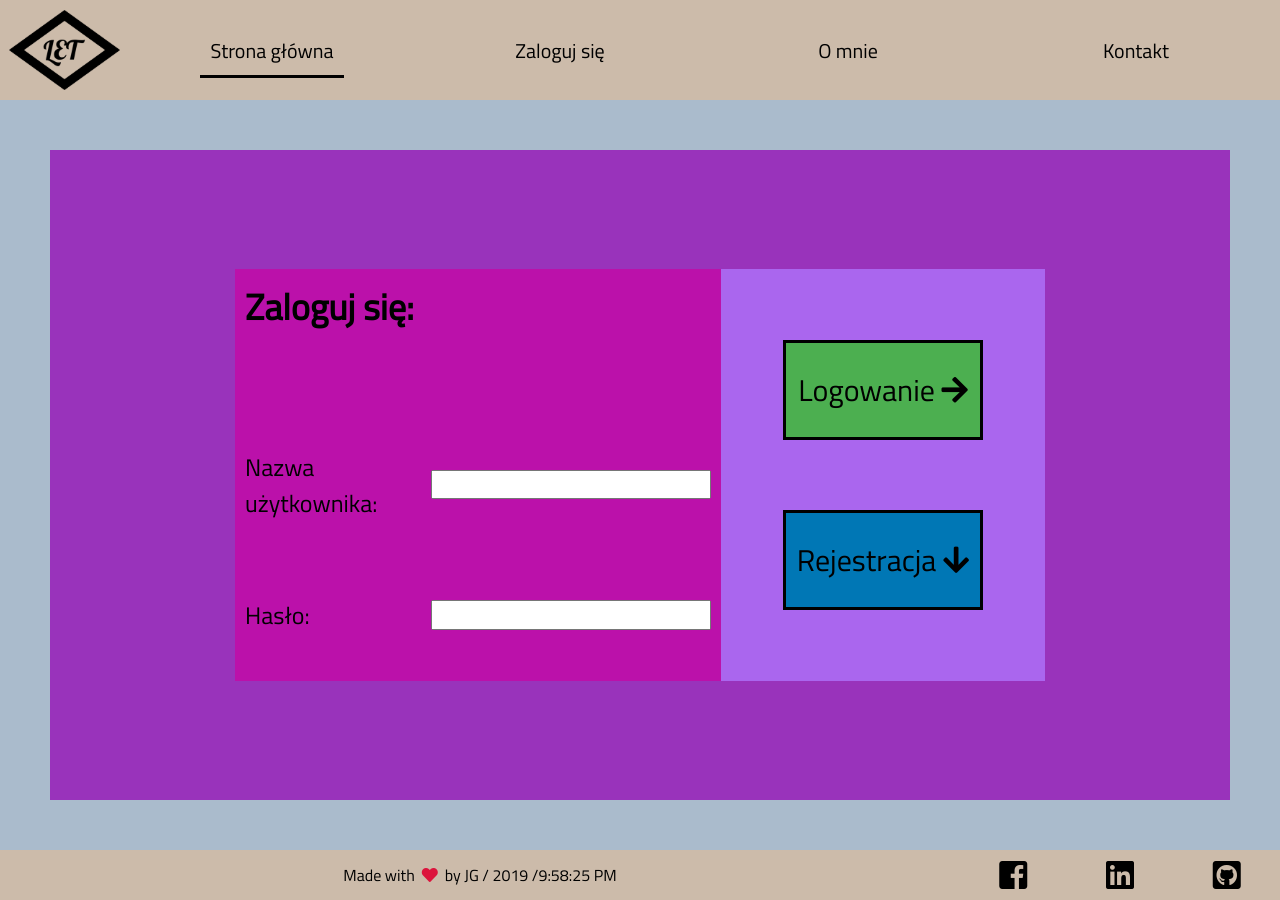
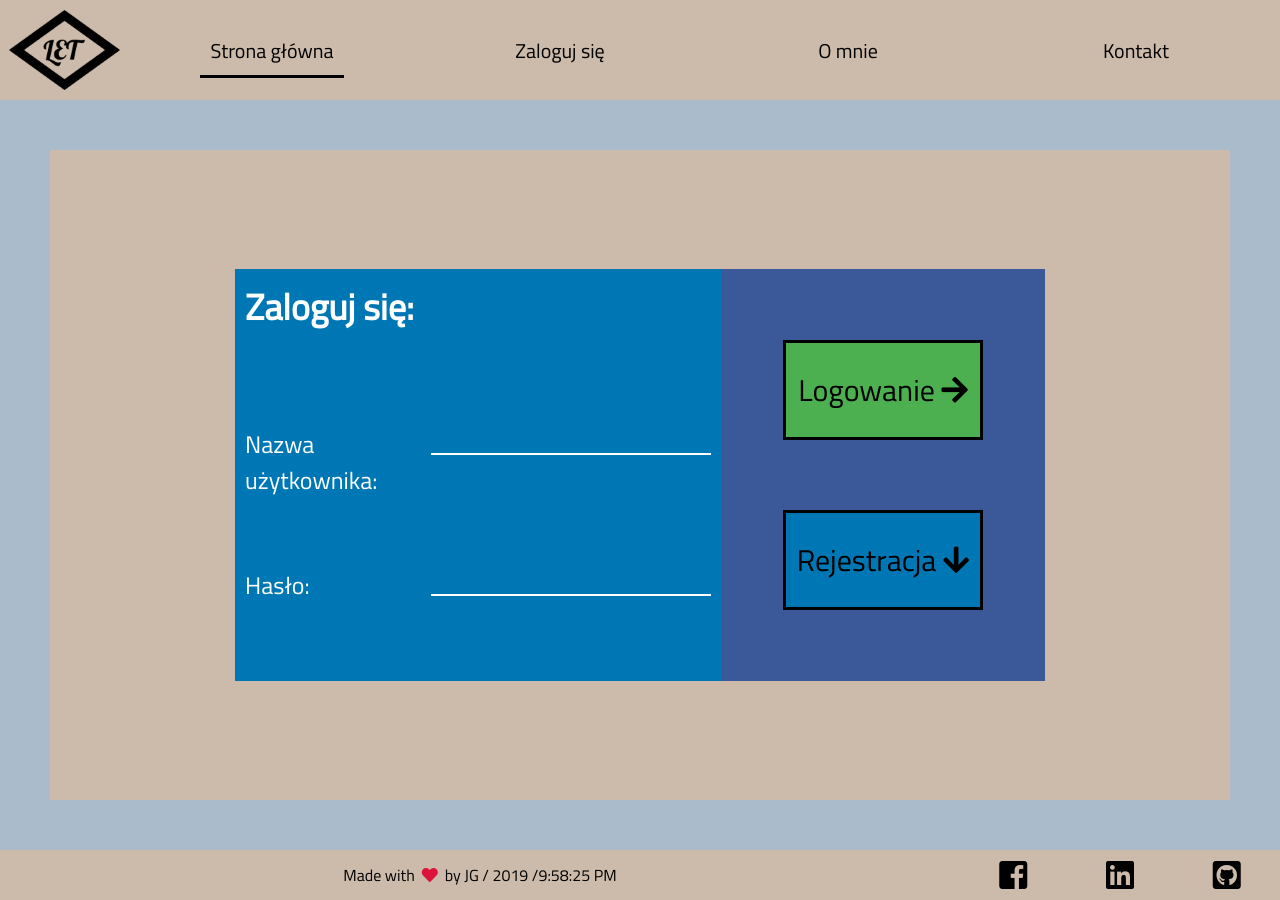
Before and after one commit to gawronskijakub/let, a PHP site: page /login.php in a window 1280 px wide. Run offline with PHP 8.4, Linux system fonts and the light colour scheme; style sheets or scripts are compiled from the project's sources; some libraries are stand-ins or nearby versions.

Commit message:
fixed *.scss
added scss file from previous commit, unchecked from the last one by accident

```diff
--- a/styles/style.scss
+++ b/styles/style.scss
@@ -122,7 +122,7 @@ html, body {
       scroll-snap-type: y mandatory;
 
       &__section {
-        background-color: #93b;
+        background-color: #cba;
         flex-basis: 100%;
         height: 100%;
         padding: 50px;
@@ -141,13 +141,16 @@ html, body {
 
           .article__form {
             flex: 0 1 60%;
-            background-color: #b1a;
+            background-color: #0077b5;
             display: flex;
             padding: 10px;
             flex-flow: row wrap;
+            align-items: flex-start;
+            color: #ffffff;
 
             .form__header {
               width: 100%;
+              height: 20%;
             }
 
             label {
@@ -160,12 +163,22 @@ html, body {
             input {
               width: 60%;
               height: 7.5%;
-              margin: auto 0;
+              // margin: auto 0;
+              text-align: center;
+              font-size: 20px;
+              background-color: #0077b5;
+              color: #fff;
+              border: 0;
+              border-bottom: 2px solid #fff;
+
+              &:focus {
+                outline: none;
+              }
             }
           }
 
           .article__buttons {
-            background-color: #a6e;
+            background-color: #3b5998;
             flex-basis: 40%;
             display: flex;
             flex-direction: column;
@@ -189,6 +202,10 @@ html, body {
                 background-color: #0077b5;
               }
 
+              &:active {
+                color: #fff;
+              }
+
               .article__link {
                 width: 100%;
                 height: 100%;
@@ -200,11 +217,7 @@ html, body {
           }
         }
 
-        &#log {
-          font-size: 150%;
-        }
-
-        &#reg {
+        &#log, &#reg {
           font-size: 150%;
         }
       }
@@ -226,10 +239,6 @@ html, body {
 
       .fa-heart {
         color: crimson;
-      }
-
-      .footer__time {
-        // background-color: #fff;
       }
     }
 
```
